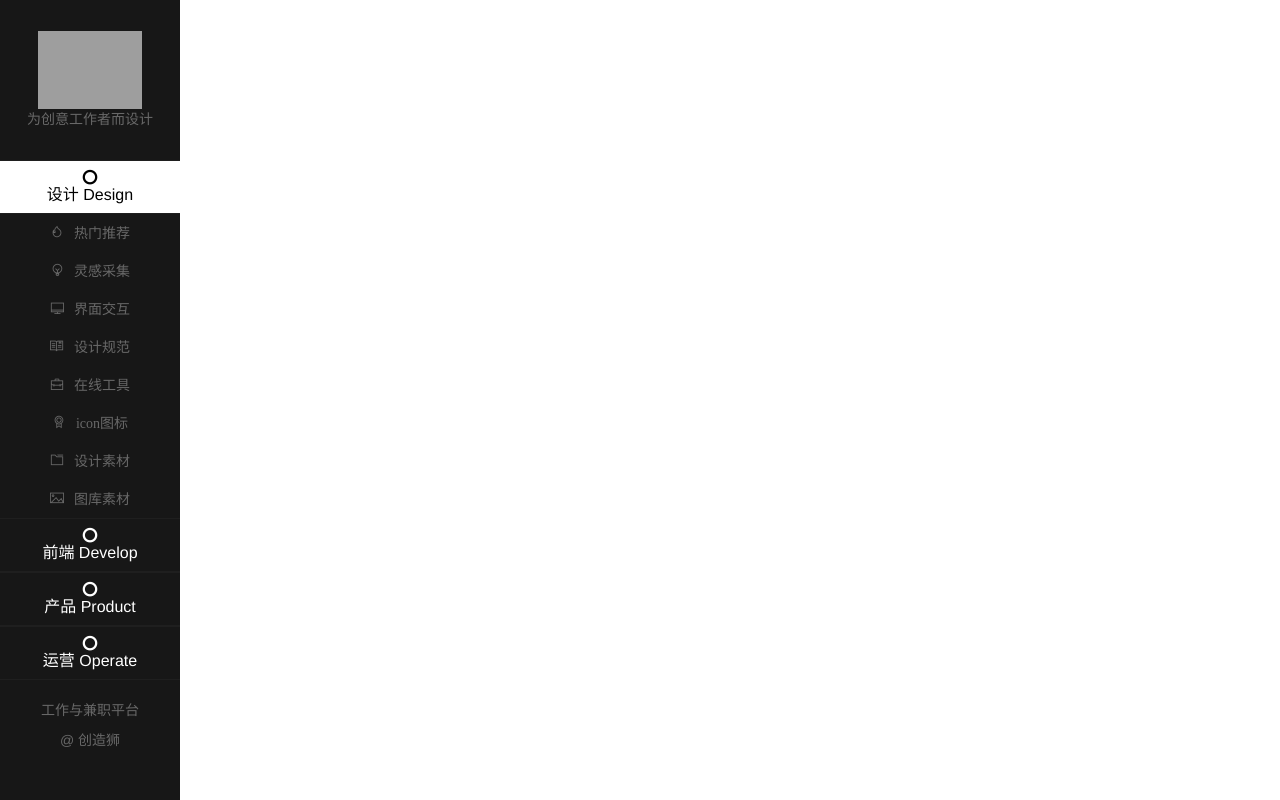
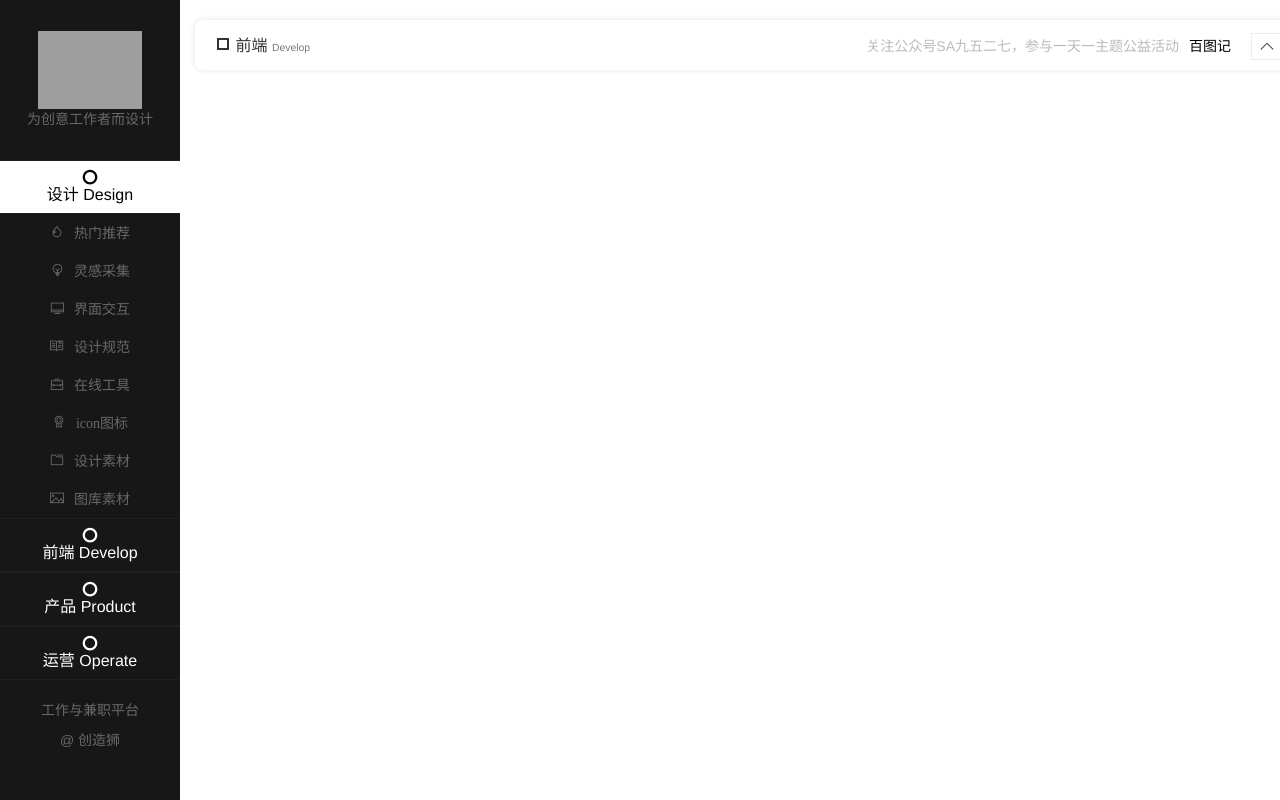
Before and after one commit to lsbbd/fake_chuangzaoshi, a Vue app: page /#/chuangzaoshi in a window 1280 px wide. Built offline with nearby package versions, Linux system fonts and the light colour scheme; grey boxes are pictures that could not be loaded.

Commit message:
完成广告栏

```diff
--- a/package.json
+++ b/package.json
@@ -15,6 +15,7 @@
     "vue-router": "^3.0.1"
   },
   "devDependencies": {
+    "animate.css": "^3.5.2",
     "autoprefixer": "^7.1.2",
     "babel-core": "^6.22.1",
     "babel-loader": "^7.1.1",
--- a/src/pages/chuangzaoshi/components/the-sidebar/index.vue
+++ b/src/pages/chuangzaoshi/components/the-sidebar/index.vue
@@ -23,7 +23,7 @@
           </div>
           <ul class="content" v-if="currentTab === ti">
             <li v-for="(item, ii) in tab.list">
-              <a href="" class="czs" :class="item.iconName">{{ item.name }}</a>
+              <a class="czs" :class="item.iconName">{{ item.name }}</a>
             </li>
           </ul>
         </li>
--- /dev/null
+++ b/src/pages/chuangzaoshi/components/toolbar/data.js
@@ -0,0 +1,17 @@
+export default [
+  {
+    desc: 'FM推荐:  面向程序员的技术分享和访谈中文播客节目',
+    name: 'Teahour',
+    url: ''
+  },
+  {
+    desc: '关注产品设计和用户体验播客节目',
+    name: 'UX Coffee设计咖',
+    url: ''
+  },
+  {
+    desc: '关注公众号SA九五二七，参与一天一主题公益活动',
+    name: '百图记',
+    url: ''
+  },
+]
--- /dev/null
+++ b/src/pages/chuangzaoshi/components/toolbar/index.scss
@@ -0,0 +1,123 @@
+@mixin clearfix {
+  &:after {
+    content: '';
+    display: block;
+    clear: both;
+  }
+}
+
+
+ul {
+  padding: 0;
+  margin: 0;
+  list-style: none;
+}
+
+
+.toolbar {
+  @include clearfix;
+
+  width: 100%;
+  height: 50px;
+
+  padding: 16px 20px;
+  border-radius: 8px;
+
+  box-shadow: rgb(227, 227, 227) 0px 0px 6px 0px;
+  overflow: hidden;
+
+  .title {
+    float: left;
+
+    h3 {
+      margin: 0;
+      font-size: 16px;
+    }
+  }
+
+  .scroll-bar {
+    // @include clearfix;
+    display: flex;
+    align-items: center;
+
+    float: right;
+
+    height: 20px;
+
+    .content {
+      // float: left;
+      height: 20px;
+      overflow: hidden;
+
+      ul {
+        overflow: hidden;
+
+        position: relative;
+
+        transition: top .5s;
+
+        li {
+          display: flex;
+          align-items: center;
+          justify-content: flex-end;
+
+          width: 100%;
+          height: 100%;
+          overflow: hidden;
+
+          span {
+            display: inline-block;
+            line-height: 20px;
+          }
+
+          .desc {
+            display: inline-block;
+            max-width: 400px;
+            height: 20px;
+            margin-left: 20px;
+            overflow: hidden;
+            color: #bbb;
+            font-size: 14px;
+          }
+
+          .name a {
+            color: #000;
+          }
+        }
+      }
+
+      .name {
+        margin-left: 10px;
+      }
+    }
+
+    .tool-button {
+      display: flex;
+
+      width: 64px;
+      height: 27px;
+      margin-left: 20px;
+      border: 1px solid #ececf5;
+
+      span {
+        display: flex;
+        justify-content: center;
+        align-items: center;
+
+        width: 50%;
+        height: 100%;
+
+        transition: background-color .5s;
+
+        &:nth-child(1) {
+          border-right: 1px solid #ececf5;
+        }
+
+        &:hover, &.disable {
+          background-color: #f2f2f2;
+        }
+      }
+    }
+  }
+
+}
--- /dev/null
+++ b/src/pages/chuangzaoshi/components/toolbar/index.vue
@@ -0,0 +1,124 @@
+<template lang="html">
+  <div class="toolbar">
+    <div class="title">
+      <h3>
+       <span class="scz czs-square"></span>
+       前端 <small>Develop</small>
+      </h3>
+    </div>
+    <div class="scroll-bar hidden-xs">
+      <div class="content" @mouseenter="stop()" @mouseleave="start()">
+        <ul :style="style">
+          <li v-for="(ad, index) in adList">
+            <span class="desc">{{ ad.desc }}</span>
+            <span class="name"><a :href="ad.url">{{ ad.name }}</a></span>
+          </li>
+        </ul>
+      </div>
+      <div class="tool-button">
+        <span class="pre czs-angle-up-l" @click="preAd()" :class="{disable: isFirstAd()}"></span>
+        <span class="next czs-angle-down-l" @click="nextAd()" :class="{disable: isLastAd()}"></span>
+      </div>
+    </div>
+  </div>
+</template>
+
+<script>
+  import data from './data'
+
+  export default {
+    props: {
+      // 标题
+      title: {
+        type: Object
+      },
+      // 是否自动播放
+      autoplay: {
+        type: Boolean,
+        default: true
+      },
+      // 播放时间间隔
+      interval: {
+        type: Number,
+        default: 5000
+      }
+    },
+
+    data() {
+      return {
+        // 广告列表
+        adList: data,
+
+        style: {
+          top: '0'
+        },
+
+        // 计时器
+        timer: 0
+      }
+    },
+
+    methods: {
+      // 是否为最后一条广告
+      isLastAd() {
+        let temp = parseInt(this.style.top)
+        let totalHeight = this.adList.length * 20
+
+        return (temp === -totalHeight + 20) ? true : false
+      },
+
+      // 是否为第一条广告
+      isFirstAd() {
+        let temp = parseInt(this.style.top)
+
+        return (temp === 0) ? true : false
+      },
+
+      // 切换到下一条广告
+      nextAd() {
+        let temp = parseInt(this.style.top)
+
+        if (!this.isLastAd())
+          this.style.top = (temp - 20) + 'px'
+      },
+
+      // 切换到上一条广告
+      preAd() {
+        let temp = parseInt(this.style.top)
+
+        if (!this.isFirstAd())
+          this.style.top = (temp + 20) + 'px'
+      },
+
+      // 回到第一条广告
+      backToFirstAd() {
+        this.style.top = 0
+      },
+
+      // 开始自动滚动
+      start() {
+        this.timer = setInterval(() => {
+          if (this.isLastAd()) {
+            this.backToFirstAd()
+          } else {
+            this.nextAd()
+          }
+        }, 2000)
+      },
+
+      // 停止滚动
+      stop() {
+        clearInterval(this.timer)
+      },
+    },
+
+    mounted() {
+      if (this.autoplay)
+        this.start()
+    }
+  }
+</script>
+
+<style lang="scss" src="./index.scss" scoped>
+
+</style>
--- a/src/pages/chuangzaoshi/index.scss
+++ b/src/pages/chuangzaoshi/index.scss
@@ -15,106 +15,12 @@ a {
   right: 0;
   bottom: 0;
 
-  aside {
+  .main {
     position: absolute;
-    top: 0;
-    bottom: 0;
+    left: 180px;
+    right: 0;
 
-    width: 180px;
-
-    background-color: #171717;
-    color: #686868;
-    text-align: center;
-    overflow: hidden;
-
-    .logo {
-      padding: 31px 0;
-
-      text-align: center;
-
-      .image-wrapper {
-        padding: 0 38px;
-
-        img {
-          text-align: center;
-          width: 100%;
-          height: 100%;
-        }
-      }
-
-      figcaption: {
-        display: inline-block;
-        text-align: center;
-
-        font-size: 14px;
-      }
-    }
-
-    .tabs {
-      width: 100%;
-
-      ul {
-        margin: 0;
-        padding: 0;
-
-        list-style: none;
-        text-align: center;
-      }
-
-      .tab {
-        &.active {
-          .tab-name {
-            color: #000;
-            background-color: #fff;
-          }
-        }
-
-        .tab-name {
-          display: flex;
-          align-items: center;
-          justify-content: center;
-
-          height: 54px;
-          padding: 7px 0;
-          border-top: 1px solid #1f1f1f;
-          border-bottom: 1px solid #1f1f1f;
-
-          color: #fff;
-
-          h3 {
-            margin: 0;
-            font-size: 16px;
-          }
-        }
-
-        .content {
-          max-height: 320px;
-          overflow: scroll;
-
-          li {
-            padding: 9px 0;
-
-            &:hover {
-              background-color: #222;
-
-              a {
-                color: #fff;
-              }
-            }
-
-            a {
-              color: #686868;
-            }
-          }
-        }
-
-
-      }
-    }
-
-    .footer {
-      margin-top: 20px;
-    }
+    padding-top: 20px;
   }
 
 }
--- a/src/pages/chuangzaoshi/index.vue
+++ b/src/pages/chuangzaoshi/index.vue
@@ -4,7 +4,9 @@
     <the-sidebar></the-sidebar>
 
     <div class="main">
-
+      <div class="container">
+        <toolbar></toolbar>
+      </div>
     </div>
   </div>
 </template>
@@ -12,10 +14,12 @@
 <script>
   import Mock from 'mockjs'
   import theSidebar from './components/the-sidebar'
+  import toolbar from './components/toolbar'
 
   export default {
     components: {
-      theSidebar
+      theSidebar,
+      toolbar
     },
 
     data() {
```
Also changed, not shown: 1 other file (tests, documents, lock files or other folders).
